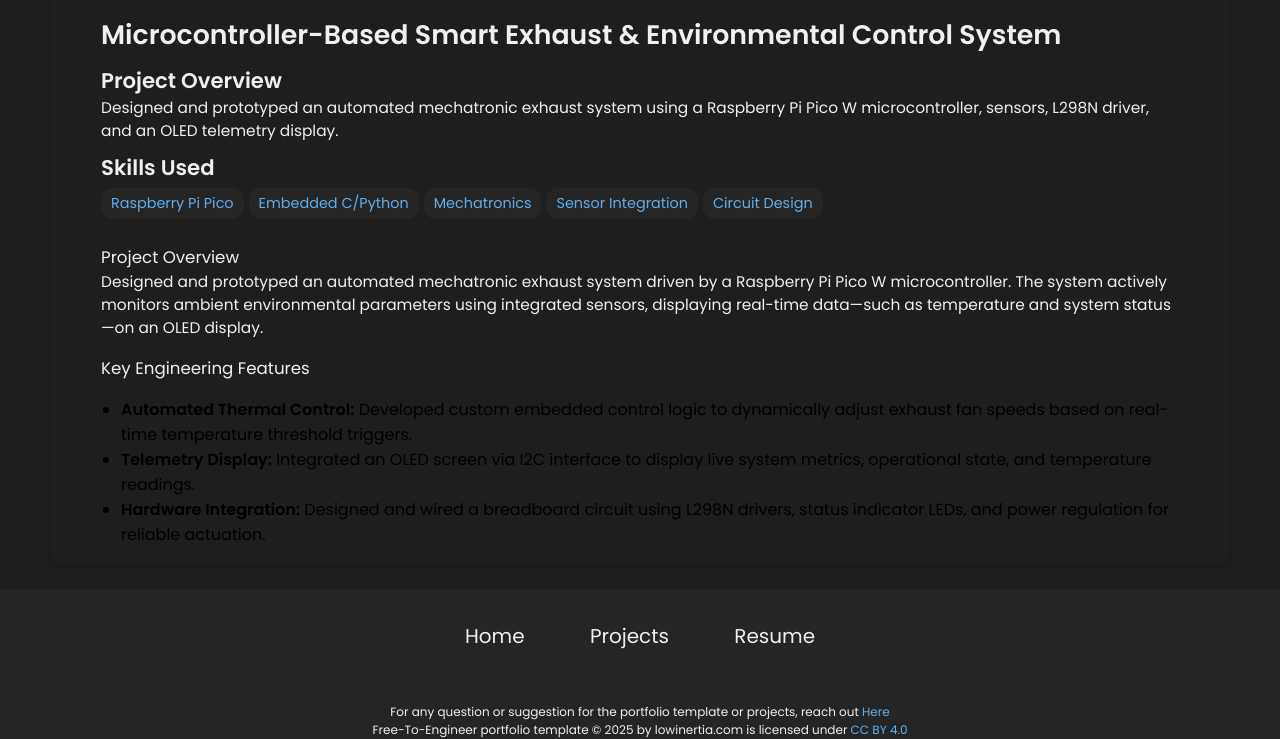
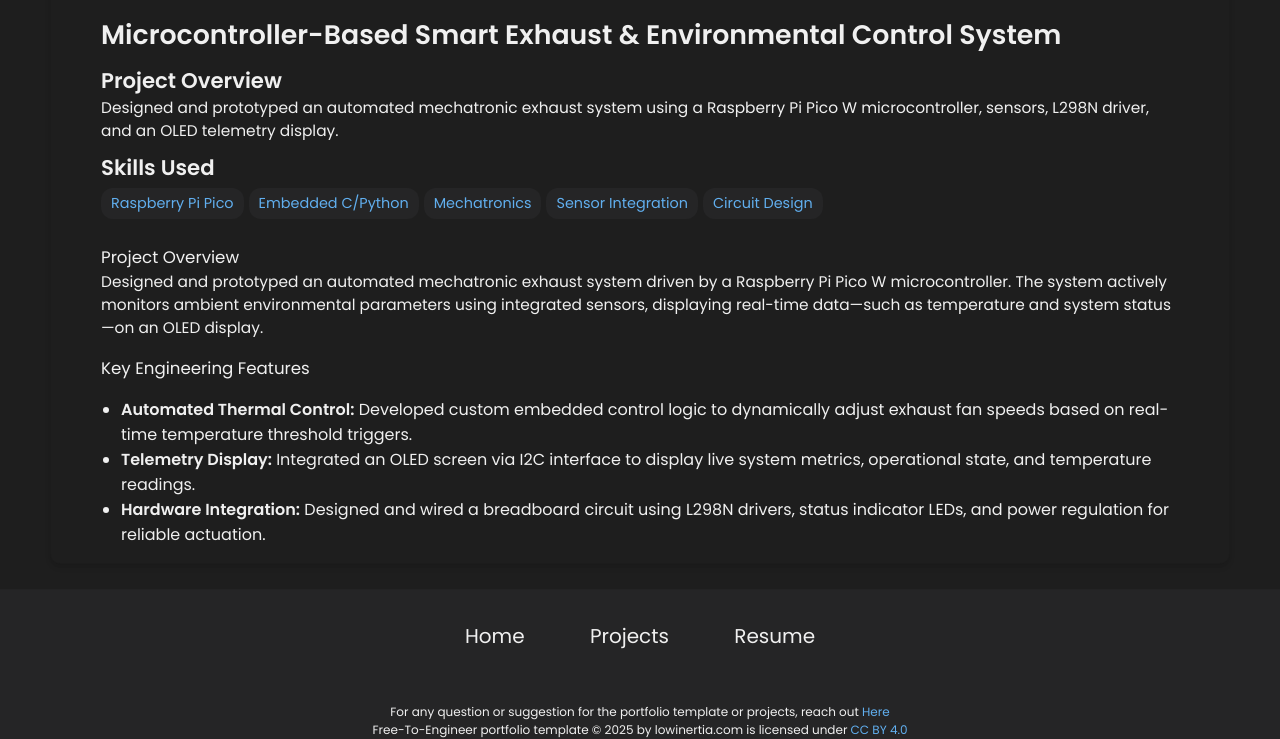
Before and after one commit to MuHasOfficial/MuHasOfficial.github.io, a Jekyll site: the page built from _projects/sonos-teardown/index.md, in a window 1280 px wide. Shown: the part 492-1231 px from the top of the page. Built offline with Jekyll 4.4.1, drawn with Linux system fonts in a browser that asks for light colours.

Commit message:
Change text color in project view styles
Updated text color for project view elements.

```diff
--- a/css/styles.css
+++ b/css/styles.css
@@ -947,9 +947,11 @@
 
 }
 
-.post-content p,
-.post-content li,
-.post-content span,
-.post-content description {
-  color: #f0f0f0 !important;
+/* Force all text inside project view paragraphs and lists to be bright white */
+.post-view .content p,
+.post-view .content li,
+.post-view .content span,
+.post-view .content strong,
+.post-view .summary p {
+  color: var(--text-color, #f0f0f0) !important;
 }
```
